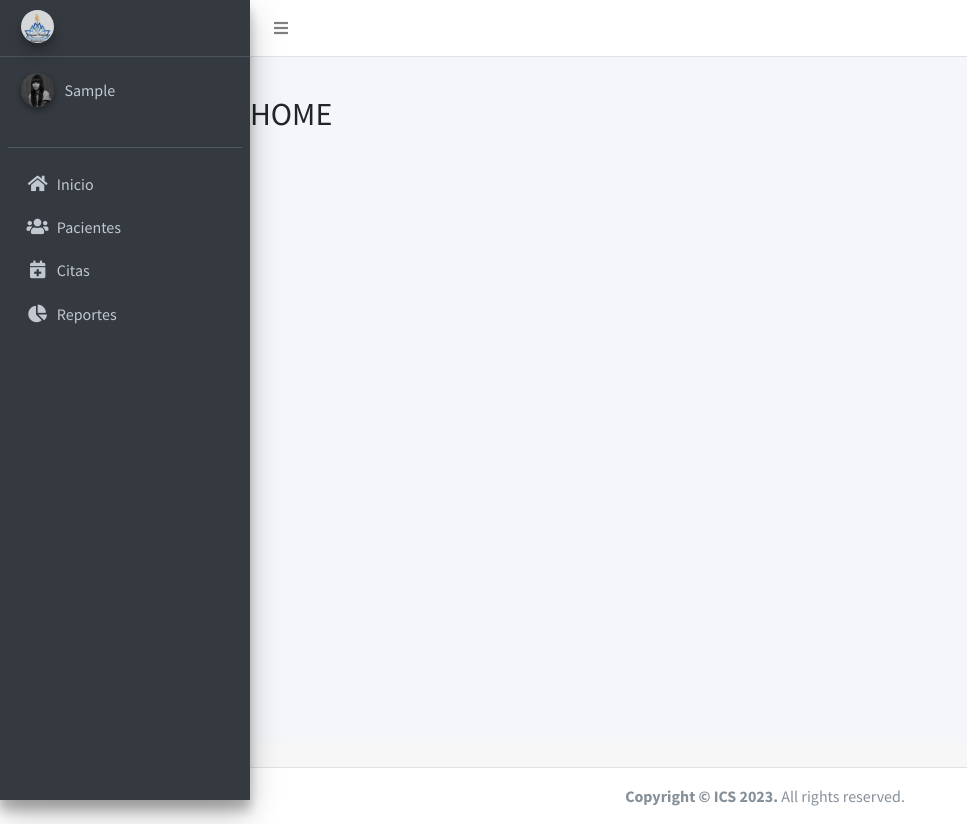
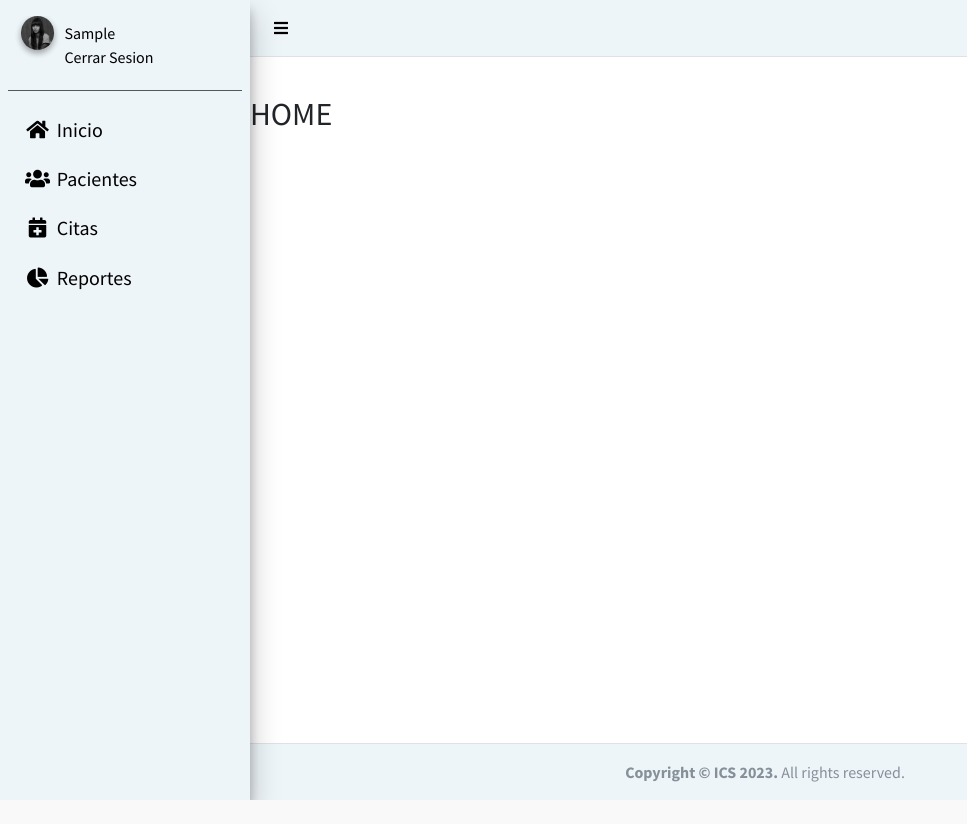
Before and after one commit to Orellanna/Sistema-Gestion-Clinica-Acupuntura, a Django app: page / in a window 1280 px wide. Shown: the whole page, without its empty margins (0-967 px from the left). After the commit the page ends 800 px from the top, so only its background shows below. Run offline with Django 4.2, Linux system fonts and the light colour scheme; the visitor is signed in with stand-in values (Sample User, id 1); parts of the project's set-up code (start-up, migrations or seed data) failed here and were passed over; some libraries are stand-ins or nearby versions.

Commit message:
modificaciones color index master
cambie de tematica oscura a clara y otras modificaciones en mas vistas

```diff
--- a/templates/index_master.html
+++ b/templates/index_master.html
@@ -2,6 +2,7 @@
 <!DOCTYPE html>
 <html lang="es">
 <head>
+  <link rel="shortcut icon" href="static/img/logo.jpg">
   <meta charset="utf-8">
   <meta name="viewport" content="width=device-width, initial-scale=1">
   <title>Gestion Clinica Acupuntura</title>
@@ -57,41 +58,34 @@
   cursor: pointer;
 }
 
-<<<<<<< HEAD
-=======
 .admin-btn-link {
   font-size: 14px; /* Ajusta el tamaño de la fuente según tus necesidades */
   letter-spacing: normal; /* Restaura el espaciado normal entre letras */
+
 }
 
 
->>>>>>> main
 </style>
 
 
 
-<body class="hold-transition sidebar-mini layout-fixed">
+<body class="hold-transition sidebar-mini layout-fixed ">
   <!-- Site wrapper -->
   <div class="wrapper">
     <!-- Navbar -->
-    <nav class="main-header navbar navbar-expand navbar-white navbar-light">
+    <nav class="main-header navbar navbar-expand navbar-white navbar-light" style="background-color: #eef5f9;">
       <!-- Left navbar links -->
       <ul class="navbar-nav">
         <li class="nav-item">
-          <a class="nav-link" data-widget="pushmenu" href="#" role="button"><i class="fas fa-bars"></i></a>
+          <a class="nav-link" data-widget="pushmenu" href="#" role="button"><i class="fas fa-bars" style="color: #000000;"></i></a>
         </li>
       </ul>
     </nav>
+
     <!-- /.navbar -->
 
     <!-- Main Sidebar Container -->
-    <aside class="main-sidebar main-sidebar-custom sidebar-dark-primary elevation-4">
-   <!-- Brand Logo -->
-   <a href="{%url 'index'%}" class="brand-link">
-    <img src="{% static 'img/logo.jpg' %}" alt="AdminLTE Logo" class="brand-image img-circle elevation-3" style="opacity: .8">
-    <span class="brand-text font-weight-light">ㅤㅤㅤ</span>
-  </a>
-
+    <aside class="main-sidebar main-sidebar-custom sidebar-dark-primary elevation-4" style="background-color: #eef5f9;">
       <!-- Sidebar -->
       <div class="sidebar">
 
@@ -101,11 +95,8 @@
             <img src="{% static 'img/user4-128x128.jpg' %}" class="img-circle elevation-2" alt="User Image">
           </div>
             <div class="info">
-            <a href="#" class="d-block">{{ user.first_name }}</a>
-
-
-            <a href="{% url 'login-page' %}" class="logout-link" style="opacity: 0; pointer-events: none;">Cerrar Sesion</a>
-
+              <a href="#" class="d-block"  style="opacity: 1; pointer-events: none; color: black;">{{ user.first_name }}</a>
+              <a href="{% url 'login-page' %}" class="logout-link" style="opacity: 1; pointer-events: none; color: black;">Cerrar Sesion</a>
             </div>
         </div>
 
@@ -129,24 +120,24 @@
                  with font-awesome or any other icon font library -->
             <li class="nav-item">
               <a href="{%url 'index'%}" class="nav-link">
-                    <i class="nav-icon fas fa-home "></i>
-                    <p>
+                <i class="nav-icon fas fa-home" style="color: #000000; font-size: 1.25em;"></i>
+                <p style="color: #000000; font-size: 1.25em;">
                   Inicio
                 </p>
               </a>
             </li>
             <li class="nav-item">
               <a href="{%url 'GestionPacientes'%}" class="nav-link">
-                <i class="nav-icon fas fa-users "></i>
-                <p>
+                <i class="nav-icon fas fa-users" style="color: #000000; font-size: 1.25em;"></i>
+                <p style="color: #000000; font-size: 1.25em;">
                   Pacientes
                 </p>
               </a>
             </li>
             <li class="nav-item">
               <a href="" class="nav-link">
-                <i class="nav-icon fas fa-calendar-plus"></i>
-                <p>
+                <i class="nav-icon fas fa-calendar-plus" style="color: #000000; font-size: 1.25em;"></i>
+                <p style="color: #000000; font-size: 1.25em;">
                   Citas
                 </p>
               </a>
@@ -156,8 +147,8 @@
             <!-- El usuario pertenece al grupo "Administrador", mostrar la sección de "Inventario" -->
             <li class="nav-item">
               <a href="" class="nav-link">
-                      <i class="nav-icon fas fa-medkit"></i>
-                      <p>
+                <i class="nav-icon fas fa-medkit" style="color: #000000; font-size: 1.25em;"></i>
+                <p style="color: #000000; font-size: 1.25em;">
                   Inventario
                 </p>
               </a>
@@ -167,14 +158,17 @@
 
             <li class="nav-item">
               <a href="#" class="nav-link">
-                <i class="nav-icon fas fa-chart-pie"></i>
-                <p>
+                <i class="nav-icon fas fa-chart-pie" style="color: #000000; font-size: 1.25em;"></i>
+                <p style="color: #000000; font-size: 1.25em;">
                   Reportes
                 </p>
               </a>
             </li>
           </ul>
         </nav>
+
+
+
         <!-- /.sidebar-menu -->
       </div>
       <!-- /.sidebar -->
@@ -192,7 +186,7 @@
 
   </aside>
     <!-- Content Wrapper. Contains page content -->
-    <div class="content-wrapper">
+    <div class="content-wrapper" style="background-color: #ffffff;">
       <!-- Content Header (Page header) -->
       <section class="content-header">
         <div class="container-fluid">
@@ -211,9 +205,7 @@
 
                 </div>
                 <!-- /.card-body -->
-                <div class="card-footer">
 
-                </div>
                 <!-- /.card-footer-->
               </div>
               <!-- /.card -->
@@ -226,8 +218,8 @@
     </div>
     <!-- /.content-wrapper -->
 
-    <footer class="main-footer text-center">
-      <div class="float-right d-none d-sm-block ">
+    <footer class="main-footer text-center" style="background-color: #eef5f9;">
+      <div class="float-right d-none d-sm-block">
 
       </div>
       <strong>Copyright &copy; ICS 2023.</strong> All rights reserved.
```
Also changed, not shown: templates/Reportes/R_DetallesConsulta.html (+18 -8 lines), templates/Vistas_Consulta/DetallesConsulta.html (+11 -9 lines), templates/base_pacientes.html (+26 -25 lines). Lines whose indentation alone changed are shown as unchanged.
